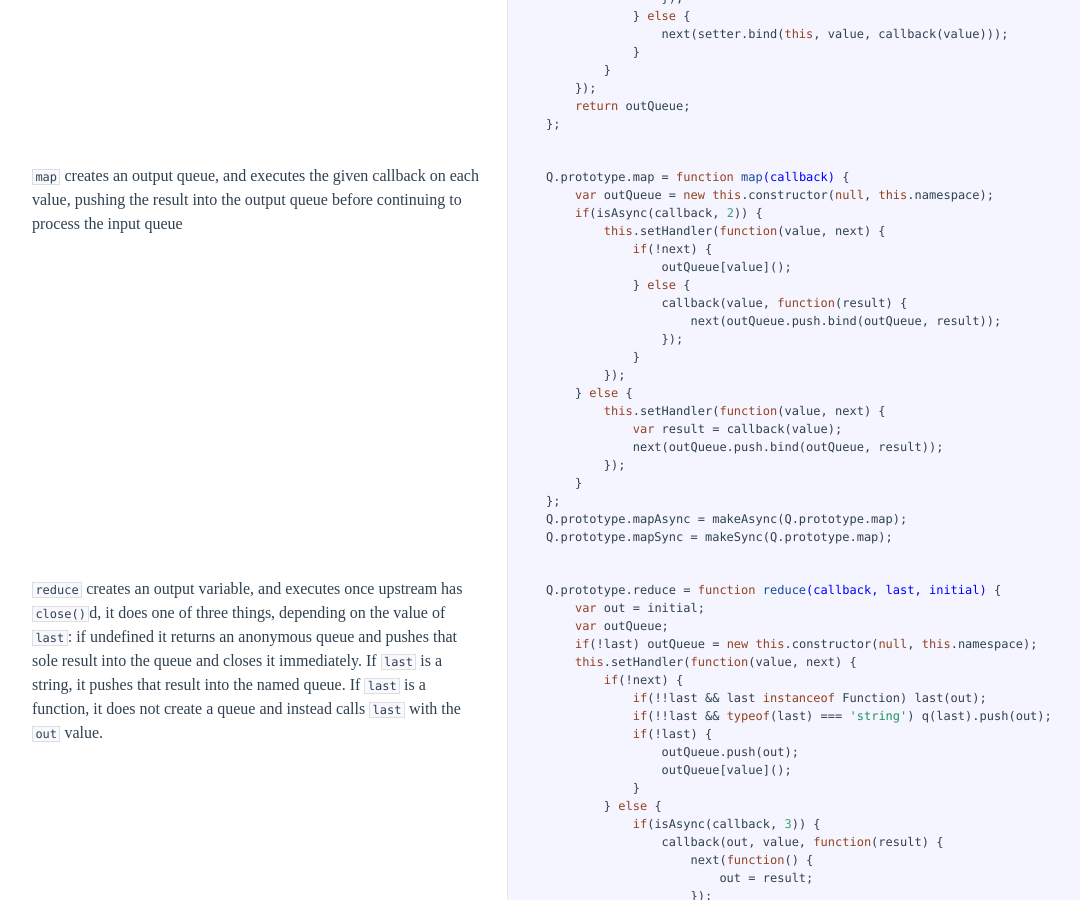
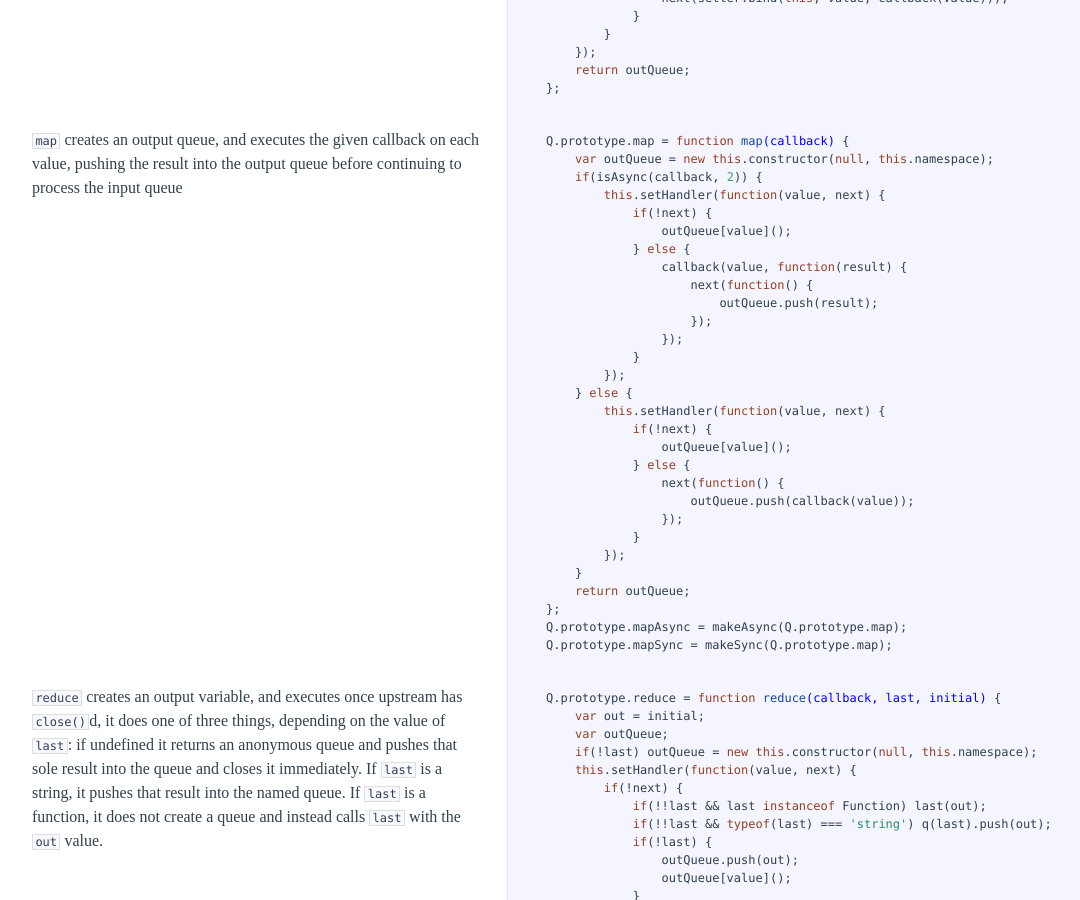
Before and after one commit to dfellis/queue-flow, a Jekyll site: the page docs/queue-flow.html, which Jekyll copies as it is, in a window 1280 px wide and 900 px high, scrolled down 5027 px. Shown: the whole window, without its empty margins (18-1098 px from the left). Built offline with Jekyll 4.4.1, drawn with Linux system fonts in a browser that asks for light colours; some web fonts are replaced; Markdown is read by kramdown in place of the engine named in the settings; some of the changed text lies outside the part shown.

Commit message:
Automatic documentation for version 0.6.13

```diff
--- a/docs/queue-flow.html
+++ b/docs/queue-flow.html
@@ -289,13 +289,11 @@
         <span class="keyword">if</span>(queue &amp;&amp; queue.length &gt; <span class="number">0</span>) {
             handlerBusy = <span class="literal">true</span>;
             nextTick(<span class="keyword">function</span>() {
-                handlerEmitter(<span class="string">'pull'</span>, queue[<span class="number">0</span>], <span class="keyword">function</span>(result) {
-                    <span class="keyword">if</span>(result &amp;&amp; handler <span class="keyword">instanceof</span> Function) {
-                        handler(queue.shift(), handlerCallback);
-                    } <span class="keyword">else</span> {
-                        handlerBusy = <span class="literal">false</span>;
-                    }
-                });
+                <span class="keyword">if</span>(handler <span class="keyword">instanceof</span> Function) {
+                    handler(queue.shift(), handlerCallback);
+                } <span class="keyword">else</span> {
+                    handlerBusy = <span class="literal">false</span>;
+                }
             });
         } <span class="keyword">else</span> <span class="keyword">if</span>(!recentlyEmptied) {
             handlerEmitter(<span class="string">'empty'</span>);
@@ -609,16 +607,24 @@
                 outQueue[value]();
             } <span class="keyword">else</span> {
                 callback(value, <span class="keyword">function</span>(result) {
-                    next(outQueue.push.bind(outQueue, result));
+                    next(<span class="keyword">function</span>() {
+                        outQueue.push(result);
+                    });
                 });
             }
         });
     } <span class="keyword">else</span> {
         <span class="keyword">this</span>.setHandler(<span class="keyword">function</span>(value, next) {
-            <span class="keyword">var</span> result = callback(value);
-            next(outQueue.push.bind(outQueue, result));
+            <span class="keyword">if</span>(!next) {
+                outQueue[value]();
+            } <span class="keyword">else</span> {
+                next(<span class="keyword">function</span>() {
+                    outQueue.push(callback(value));
+                });
+            }
         });
     }
+    <span class="keyword">return</span> outQueue;
 };
 Q.prototype.mapAsync = makeAsync(Q.prototype.map);
 Q.prototype.mapSync = makeSync(Q.prototype.map);</pre></div></div>
```
